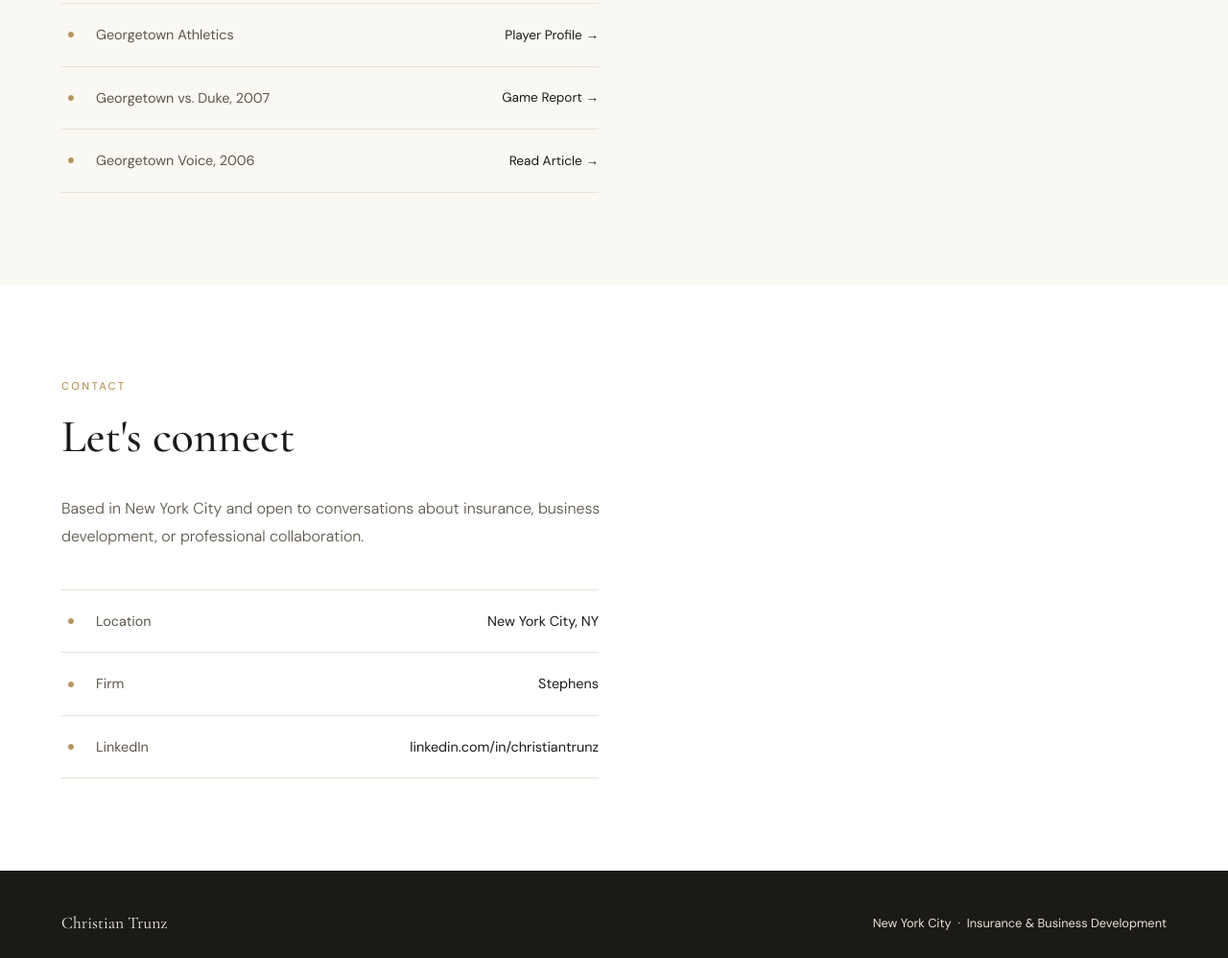
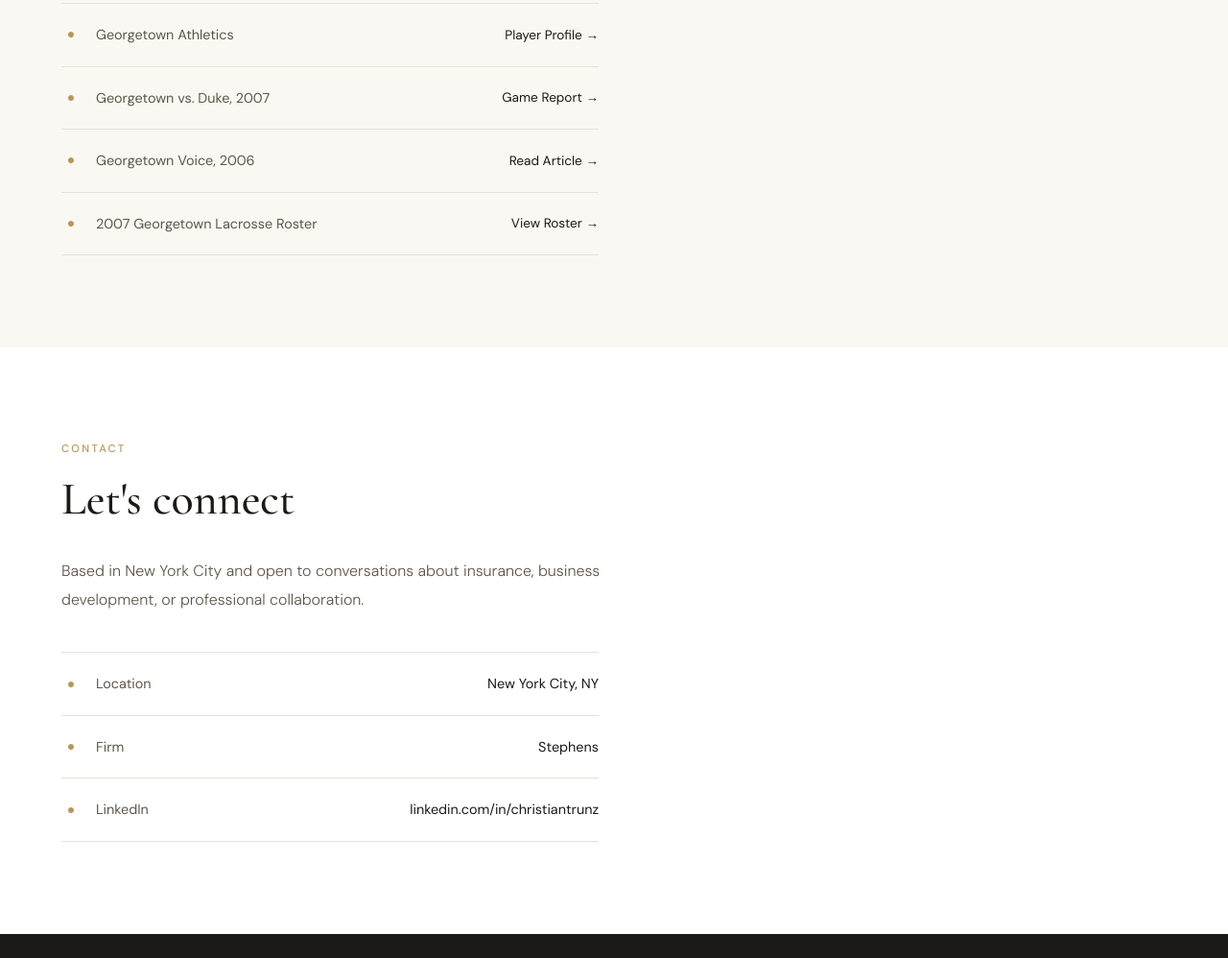
Before and after one commit to ctrunz25/christiantrunz.github.io, a plain HTML site: page index.html in a window 1280 px wide. Shown: the part 2469-3467 px from the top of the page at 96% size. Drawn offline with nearby package versions, Linux system fonts and the light colour scheme.

Commit message:
Add link to 2007 Georgetown Lacrosse Roster

```diff
--- a/index.html
+++ b/index.html
@@ -329,6 +329,11 @@
       <span style="color: var(--warm-mid);">Georgetown Voice, 2006</span>
       <span class="contact-value" style="margin-left: auto; font-size: 0.85rem;">Read Article →</span>
     </a>
+    <a href="https://guhoyas.com/sports/mens-lacrosse/roster/2007" target="_blank" class="contact-line" style="text-decoration: none;">
+      <span class="contact-icon">&#9679;</span>
+      <span style="color: var(--warm-mid);">2007 Georgetown Lacrosse Roster</span>
+      <span class="contact-value" style="margin-left: auto; font-size: 0.85rem;">View Roster →</span>
+    </a>
   </div>
 </section>
 
```
